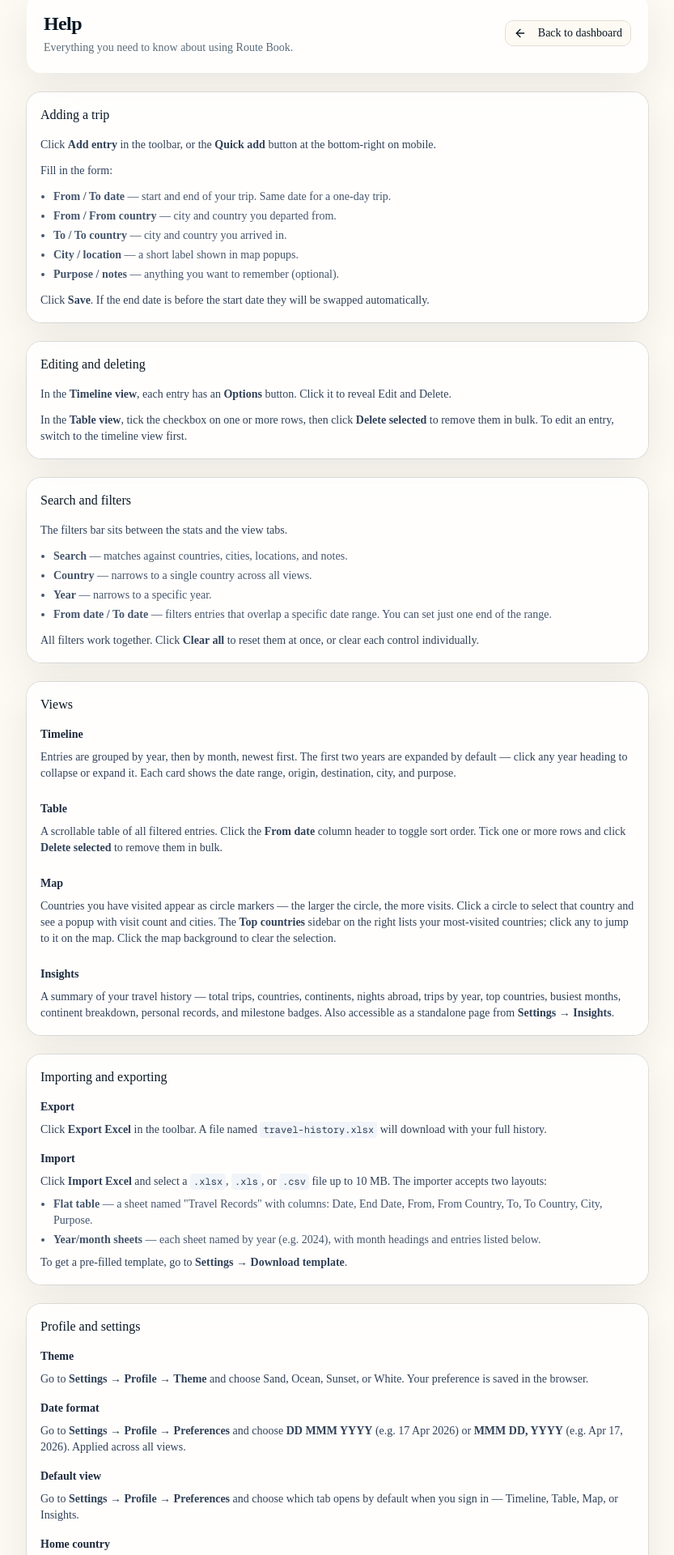
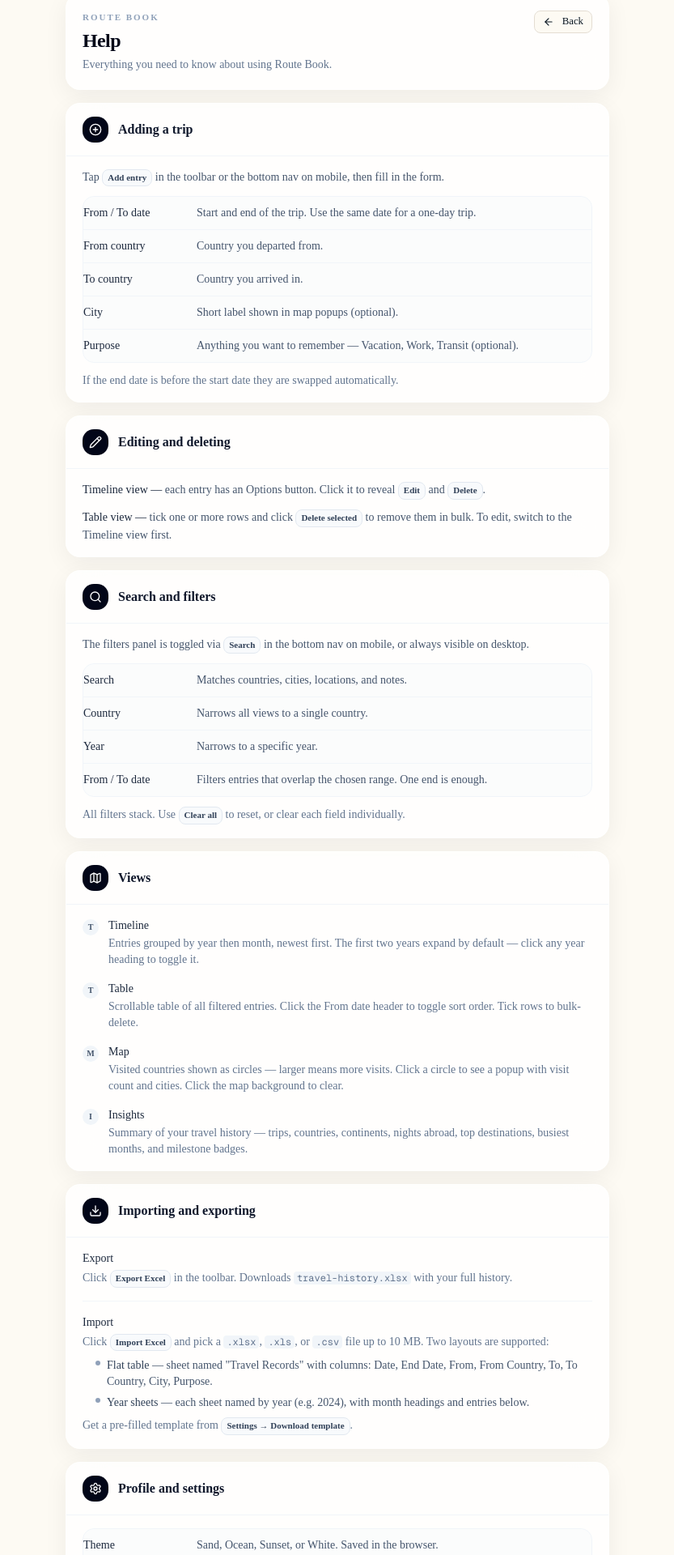
Before and after one commit to ebinstanley19/travel-tracker, a Next.js app: page /help in a window 1280 px wide. Shown: the part 40-1960 px from the top of the page at 81% size, without its empty margins (223-1056 px from the left). Built offline with nearby package versions, Linux system fonts and the light colour scheme.

Commit message:
feat: refactor HelpPage layout and content for improved clarity and organization

```diff
--- a/app/help/page.tsx
+++ b/app/help/page.tsx
@@ -1,155 +1,171 @@
 import Link from "next/link";
-import { ArrowLeft } from "lucide-react";
+import { ArrowLeft, BookOpen, Download, Map, PlusCircle, Search, Settings, Shield, Pencil, LayoutList } from "lucide-react";
 import { Button } from "@/components/ui/button";
-import { Card, CardContent, CardHeader, CardTitle } from "@/components/ui/card";
+
+function Kbd({ children }: { children: React.ReactNode }) {
+  return (
+    <span className="inline-flex items-center rounded-md border border-slate-200 bg-slate-50 px-1.5 py-0.5 text-[11px] font-semibold text-slate-700">
+      {children}
+    </span>
+  );
+}
+
+function Section({
+  icon: Icon,
+  title,
+  children,
+}: {
+  icon: React.ElementType;
+  title: string;
+  children: React.ReactNode;
+}) {
+  return (
+    <div className="rounded-2xl border border-white/60 bg-white/80 shadow-[0_8px_30px_rgba(15,23,42,0.06)] backdrop-blur-xl">
+      <div className="flex items-center gap-3 border-b border-slate-100 px-5 py-4">
+        <div className="flex h-8 w-8 shrink-0 items-center justify-center rounded-xl bg-slate-950 text-white">
+          <Icon className="h-4 w-4" />
+        </div>
+        <h2 className="font-semibold text-slate-900">{title}</h2>
+      </div>
+      <div className="px-5 py-4 text-sm text-slate-600">{children}</div>
+    </div>
+  );
+}
+
+function Row({ label, children }: { label: string; children: React.ReactNode }) {
+  return (
+    <div className="flex gap-3 py-2.5 border-b border-slate-100 last:border-0">
+      <span className="w-32 shrink-0 font-medium text-slate-800">{label}</span>
+      <span className="text-slate-600">{children}</span>
+    </div>
+  );
+}
 
 export default function HelpPage() {
   return (
     <div className="min-h-screen p-4 md:p-8">
-      <div className="mx-auto max-w-3xl space-y-6">
+      <div className="mx-auto max-w-2xl space-y-4">
 
-        <div className="flex items-center justify-between rounded-2xl border border-white/60 bg-white/80 p-5 shadow-[0_18px_50px_rgba(15,23,42,0.08)] backdrop-blur-xl">
-          <div>
-            <h1 className="text-2xl font-semibold tracking-tight">Help</h1>
-            <p className="mt-1 text-sm text-muted-foreground">Everything you need to know about using Route Book.</p>
+        {/* Header */}
+        <div className="rounded-2xl border border-white/60 bg-white/80 p-5 shadow-[0_8px_30px_rgba(15,23,42,0.06)] backdrop-blur-xl">
+          <div className="flex items-start justify-between gap-4">
+            <div>
+              <p className="text-[11px] font-semibold uppercase tracking-[0.18em] text-slate-400">Route Book</p>
+              <h1 className="mt-1 text-2xl font-semibold tracking-tight text-slate-950">Help</h1>
+              <p className="mt-1 text-sm text-slate-500">Everything you need to know about using Route Book.</p>
+            </div>
+            <Button asChild variant="outline" size="sm" className="shrink-0">
+              <Link href="/"><ArrowLeft className="mr-1.5 h-3.5 w-3.5" />Back</Link>
+            </Button>
           </div>
-          <Button asChild variant="outline">
-            <Link href="/"><ArrowLeft className="mr-2 h-4 w-4" />Back to dashboard</Link>
-          </Button>
         </div>
 
-        <Card className="rounded-2xl border border-white/60 bg-white/80 shadow-[0_18px_50px_rgba(15,23,42,0.08)] backdrop-blur-xl">
-          <CardHeader>
-            <CardTitle>Adding a trip</CardTitle>
-          </CardHeader>
-          <CardContent className="space-y-3 text-sm text-slate-700">
-            <p>Click <strong>Add entry</strong> in the toolbar, or the <strong>Quick add</strong> button at the bottom-right on mobile.</p>
-            <p>Fill in the form:</p>
-            <ul className="space-y-1 pl-4 list-disc text-slate-600">
-              <li><strong>From / To date</strong> — start and end of your trip. Same date for a one-day trip.</li>
-              <li><strong>From / From country</strong> — city and country you departed from.</li>
-              <li><strong>To / To country</strong> — city and country you arrived in.</li>
-              <li><strong>City / location</strong> — a short label shown in map popups.</li>
-              <li><strong>Purpose / notes</strong> — anything you want to remember (optional).</li>
-            </ul>
-            <p>Click <strong>Save</strong>. If the end date is before the start date they will be swapped automatically.</p>
-          </CardContent>
-        </Card>
+        {/* Adding a trip */}
+        <Section icon={PlusCircle} title="Adding a trip">
+          <p className="mb-3">Tap <Kbd>Add entry</Kbd> in the toolbar or the bottom nav on mobile, then fill in the form.</p>
+          <div className="rounded-xl border border-slate-100 bg-slate-50/60">
+            <Row label="From / To date">Start and end of the trip. Use the same date for a one-day trip.</Row>
+            <Row label="From country">Country you departed from.</Row>
+            <Row label="To country">Country you arrived in.</Row>
+            <Row label="City">Short label shown in map popups (optional).</Row>
+            <Row label="Purpose">Anything you want to remember — Vacation, Work, Transit (optional).</Row>
+          </div>
+          <p className="mt-3 text-slate-500">If the end date is before the start date they are swapped automatically.</p>
+        </Section>
 
-        <Card className="rounded-2xl border border-white/60 bg-white/80 shadow-[0_18px_50px_rgba(15,23,42,0.08)] backdrop-blur-xl">
-          <CardHeader>
-            <CardTitle>Editing and deleting</CardTitle>
-          </CardHeader>
-          <CardContent className="space-y-3 text-sm text-slate-700">
-            <p>In the <strong>Timeline view</strong>, each entry has an <strong>Options</strong> button. Click it to reveal Edit and Delete.</p>
-            <p>In the <strong>Table view</strong>, tick the checkbox on one or more rows, then click <strong>Delete selected</strong> to remove them in bulk. To edit an entry, switch to the timeline view first.</p>
-          </CardContent>
-        </Card>
+        {/* Editing and deleting */}
+        <Section icon={Pencil} title="Editing and deleting">
+          <div className="space-y-3">
+            <p><span className="font-medium text-slate-800">Timeline view —</span> each entry has an Options button. Click it to reveal <Kbd>Edit</Kbd> and <Kbd>Delete</Kbd>.</p>
+            <p><span className="font-medium text-slate-800">Table view —</span> tick one or more rows and click <Kbd>Delete selected</Kbd> to remove them in bulk. To edit, switch to the Timeline view first.</p>
+          </div>
+        </Section>
 
-        <Card className="rounded-2xl border border-white/60 bg-white/80 shadow-[0_18px_50px_rgba(15,23,42,0.08)] backdrop-blur-xl">
-          <CardHeader>
-            <CardTitle>Search and filters</CardTitle>
-          </CardHeader>
-          <CardContent className="space-y-3 text-sm text-slate-700">
-            <p>The filters bar sits between the stats and the view tabs.</p>
-            <ul className="space-y-1 pl-4 list-disc text-slate-600">
-              <li><strong>Search</strong> — matches against countries, cities, locations, and notes.</li>
-              <li><strong>Country</strong> — narrows to a single country across all views.</li>
-              <li><strong>Year</strong> — narrows to a specific year.</li>
-              <li><strong>From date / To date</strong> — filters entries that overlap a specific date range. You can set just one end of the range.</li>
-            </ul>
-            <p>All filters work together. Click <strong>Clear all</strong> to reset them at once, or clear each control individually.</p>
-          </CardContent>
-        </Card>
+        {/* Search and filters */}
+        <Section icon={Search} title="Search and filters">
+          <p className="mb-3">The filters panel is toggled via <Kbd>Search</Kbd> in the bottom nav on mobile, or always visible on desktop.</p>
+          <div className="rounded-xl border border-slate-100 bg-slate-50/60">
+            <Row label="Search">Matches countries, cities, locations, and notes.</Row>
+            <Row label="Country">Narrows all views to a single country.</Row>
+            <Row label="Year">Narrows to a specific year.</Row>
+            <Row label="From / To date">Filters entries that overlap the chosen range. One end is enough.</Row>
+          </div>
+          <p className="mt-3 text-slate-500">All filters stack. Use <Kbd>Clear all</Kbd> to reset, or clear each field individually.</p>
+        </Section>
 
-        <Card className="rounded-2xl border border-white/60 bg-white/80 shadow-[0_18px_50px_rgba(15,23,42,0.08)] backdrop-blur-xl">
-          <CardHeader>
-            <CardTitle>Views</CardTitle>
-          </CardHeader>
-          <CardContent className="space-y-6 text-sm text-slate-700">
-            <div className="space-y-2">
-              <p className="font-semibold text-slate-800">Timeline</p>
-              <p>Entries are grouped by year, then by month, newest first. The first two years are expanded by default — click any year heading to collapse or expand it. Each card shows the date range, origin, destination, city, and purpose.</p>
+        {/* Views */}
+        <Section icon={Map} title="Views">
+          <div className="space-y-4">
+            {[
+              {
+                name: "Timeline",
+                desc: "Entries grouped by year then month, newest first. The first two years expand by default — click any year heading to toggle it.",
+              },
+              {
+                name: "Table",
+                desc: "Scrollable table of all filtered entries. Click the From date header to toggle sort order. Tick rows to bulk-delete.",
+              },
+              {
+                name: "Map",
+                desc: "Visited countries shown as circles — larger means more visits. Click a circle to see a popup with visit count and cities. Click the map background to clear.",
+              },
+              {
+                name: "Insights",
+                desc: "Summary of your travel history — trips, countries, continents, nights abroad, top destinations, busiest months, and milestone badges.",
+              },
+            ].map(({ name, desc }) => (
+              <div key={name} className="flex gap-3">
+                <span className="mt-0.5 flex h-5 w-5 shrink-0 items-center justify-center rounded-full bg-slate-100 text-[10px] font-bold text-slate-600">
+                  {name[0]}
+                </span>
+                <div>
+                  <p className="font-medium text-slate-800">{name}</p>
+                  <p className="mt-0.5 text-slate-500">{desc}</p>
+                </div>
+              </div>
+            ))}
+          </div>
+        </Section>
+
+        {/* Import / Export */}
+        <Section icon={Download} title="Importing and exporting">
+          <div className="space-y-4">
+            <div>
+              <p className="font-medium text-slate-800">Export</p>
+              <p className="mt-1 text-slate-500">Click <Kbd>Export Excel</Kbd> in the toolbar. Downloads <code className="rounded bg-slate-100 px-1 text-xs">travel-history.xlsx</code> with your full history.</p>
             </div>
-            <div className="space-y-2">
-              <p className="font-semibold text-slate-800">Table</p>
-              <p>A scrollable table of all filtered entries. Click the <strong>From date</strong> column header to toggle sort order. Tick one or more rows and click <strong>Delete selected</strong> to remove them in bulk.</p>
+            <div className="h-px bg-slate-100" />
+            <div>
+              <p className="font-medium text-slate-800">Import</p>
+              <p className="mt-1 text-slate-500">Click <Kbd>Import Excel</Kbd> and pick a <code className="rounded bg-slate-100 px-1 text-xs">.xlsx</code>, <code className="rounded bg-slate-100 px-1 text-xs">.xls</code>, or <code className="rounded bg-slate-100 px-1 text-xs">.csv</code> file up to 10 MB. Two layouts are supported:</p>
+              <ul className="mt-2 space-y-1.5 pl-4">
+                <li className="flex gap-2"><span className="mt-1 h-1.5 w-1.5 shrink-0 rounded-full bg-slate-400" /><span><span className="font-medium text-slate-700">Flat table</span> — sheet named "Travel Records" with columns: Date, End Date, From, From Country, To, To Country, City, Purpose.</span></li>
+                <li className="flex gap-2"><span className="mt-1 h-1.5 w-1.5 shrink-0 rounded-full bg-slate-400" /><span><span className="font-medium text-slate-700">Year sheets</span> — each sheet named by year (e.g. 2024), with month headings and entries below.</span></li>
+              </ul>
+              <p className="mt-2 text-slate-500">Get a pre-filled template from <Kbd>Settings → Download template</Kbd>.</p>
             </div>
-            <div className="space-y-2">
-              <p className="font-semibold text-slate-800">Map</p>
-              <p>Countries you have visited appear as circle markers — the larger the circle, the more visits. Click a circle to select that country and see a popup with visit count and cities. The <strong>Top countries</strong> sidebar on the right lists your most-visited countries; click any to jump to it on the map. Click the map background to clear the selection.</p>
-            </div>
-            <div className="space-y-2">
-              <p className="font-semibold text-slate-800">Insights</p>
-              <p>A summary of your travel history — total trips, countries, continents, nights abroad, trips by year, top countries, busiest months, continent breakdown, personal records, and milestone badges. Also accessible as a standalone page from <strong>Settings → Insights</strong>.</p>
-            </div>
-          </CardContent>
-        </Card>
+          </div>
+        </Section>
 
-        <Card className="rounded-2xl border border-white/60 bg-white/80 shadow-[0_18px_50px_rgba(15,23,42,0.08)] backdrop-blur-xl">
-          <CardHeader>
-            <CardTitle>Importing and exporting</CardTitle>
-          </CardHeader>
-          <CardContent className="space-y-4 text-sm text-slate-700">
-            <div className="space-y-2">
-              <p className="font-semibold text-slate-800">Export</p>
-              <p>Click <strong>Export Excel</strong> in the toolbar. A file named <code className="rounded bg-slate-100 px-1 py-0.5 text-xs">travel-history.xlsx</code> will download with your full history.</p>
-            </div>
-            <div className="space-y-2">
-              <p className="font-semibold text-slate-800">Import</p>
-              <p>Click <strong>Import Excel</strong> and select a <code className="rounded bg-slate-100 px-1 py-0.5 text-xs">.xlsx</code>, <code className="rounded bg-slate-100 px-1 py-0.5 text-xs">.xls</code>, or <code className="rounded bg-slate-100 px-1 py-0.5 text-xs">.csv</code> file up to 10 MB. The importer accepts two layouts:</p>
-              <ul className="space-y-1 pl-4 list-disc text-slate-600">
-                <li><strong>Flat table</strong> — a sheet named "Travel Records" with columns: Date, End Date, From, From Country, To, To Country, City, Purpose.</li>
-                <li><strong>Year/month sheets</strong> — each sheet named by year (e.g. 2024), with month headings and entries listed below.</li>
-              </ul>
-              <p>To get a pre-filled template, go to <strong>Settings → Download template</strong>.</p>
-            </div>
-          </CardContent>
-        </Card>
+        {/* Profile & settings */}
+        <Section icon={Settings} title="Profile and settings">
+          <div className="rounded-xl border border-slate-100 bg-slate-50/60">
+            <Row label="Theme">Sand, Ocean, Sunset, or White. Saved in the browser.</Row>
+            <Row label="Date format">DD MMM YYYY or MMM DD, YYYY — applied across all views.</Row>
+            <Row label="Default view">Which tab opens when you sign in.</Row>
+            <Row label="Home country">Pre-fills "From country" and is excluded from the Top country stat.</Row>
+            <Row label="Password">Change via Settings → Profile → Reset Password.</Row>
+            <Row label="Delete account">Permanently removes all trips and your account. Cannot be undone.</Row>
+          </div>
+        </Section>
 
-        <Card className="rounded-2xl border border-white/60 bg-white/80 shadow-[0_18px_50px_rgba(15,23,42,0.08)] backdrop-blur-xl">
-          <CardHeader>
-            <CardTitle>Profile and settings</CardTitle>
-          </CardHeader>
-          <CardContent className="space-y-4 text-sm text-slate-700">
-            <div className="space-y-2">
-              <p className="font-semibold text-slate-800">Theme</p>
-              <p>Go to <strong>Settings → Profile → Theme</strong> and choose Sand, Ocean, Sunset, or White. Your preference is saved in the browser.</p>
-            </div>
-            <div className="space-y-2">
-              <p className="font-semibold text-slate-800">Date format</p>
-              <p>Go to <strong>Settings → Profile → Preferences</strong> and choose <strong>DD MMM YYYY</strong> (e.g. 17 Apr 2026) or <strong>MMM DD, YYYY</strong> (e.g. Apr 17, 2026). Applied across all views.</p>
-            </div>
-            <div className="space-y-2">
-              <p className="font-semibold text-slate-800">Default view</p>
-              <p>Go to <strong>Settings → Profile → Preferences</strong> and choose which tab opens by default when you sign in — Timeline, Table, Map, or Insights.</p>
-            </div>
-            <div className="space-y-2">
-              <p className="font-semibold text-slate-800">Home country</p>
-              <p>Set in <strong>Settings → Profile → Home country</strong>. It pre-fills the "From country" when adding a trip and is excluded from the Top country stat card.</p>
-            </div>
-            <div className="space-y-2">
-              <p className="font-semibold text-slate-800">Password</p>
-              <p>Go to <strong>Settings → Profile → Reset Password</strong>. Enter your current password and your new password (minimum 8 characters).</p>
-            </div>
-            <div className="space-y-2">
-              <p className="font-semibold text-slate-800">Delete account</p>
-              <p>Go to <strong>Settings → Profile → Delete Account</strong>. Confirm with your password. This permanently removes all your trips and your account and cannot be undone.</p>
-            </div>
-          </CardContent>
-        </Card>
-
-        <Card className="rounded-2xl border border-white/60 bg-white/80 shadow-[0_18px_50px_rgba(15,23,42,0.08)] backdrop-blur-xl">
-          <CardHeader>
-            <CardTitle>Automatic backup</CardTitle>
-          </CardHeader>
-          <CardContent className="space-y-3 text-sm text-slate-700">
-            <p>On the 1st of every month, Route Book automatically emails you a backup of all your travel records as an Excel file.</p>
-            <p>The backup is sent to your account email address. You can reimport it at any time using <strong>Import Excel</strong> if you ever need to restore your data.</p>
-            <p>You can also manually export your data anytime via <strong>Export Excel</strong> in the toolbar.</p>
-          </CardContent>
-        </Card>
-
+        {/* Backup */}
+        <Section icon={Shield} title="Automatic backup">
+          <div className="space-y-2">
+            <p>On the <span className="font-medium text-slate-800">1st of every month</span> Route Book emails a backup of all your travel records as an Excel file to your account address.</p>
+            <p className="text-slate-500">You can reimport it anytime via <Kbd>Import Excel</Kbd> to restore your data, or manually export at any time via <Kbd>Export Excel</Kbd>.</p>
+          </div>
+        </Section>
 
       </div>
     </div>
```
